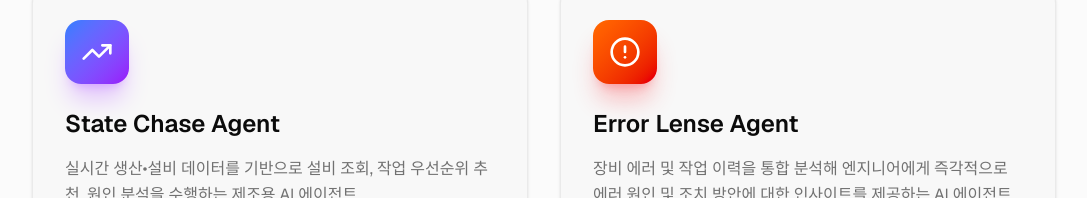
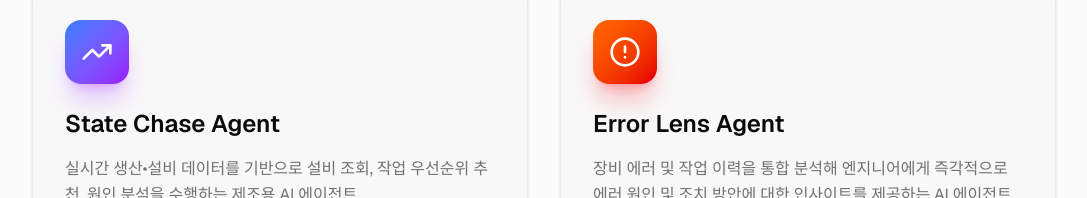
Before and after one commit to skax-11825/Production-Support-AI, a Next.js app in the folder ai-agent-ui/: page / in a window 1280 px wide. Shown: the part 2970-3168 px from the top of the page, without its empty margins (96-1183 px from the left). Built offline with nearby package versions, Linux system fonts and the light colour scheme.

Commit message:
fix: Error Lens typo in agent-navigation

```diff
--- a/ai-agent-ui/components/agent-navigation.tsx
+++ b/ai-agent-ui/components/agent-navigation.tsx
@@ -17,7 +17,7 @@ export function AgentNavigation() {
     },
     {
       icon: AlertCircle,
-      title: "Error Lense Agent",
+      title: "Error Lens Agent",
       description:
         "장비 에러 및 작업 이력을 통합 분석해 엔지니어에게 즉각적으로 에러 원인 및 조치 방안에 대한 인사이트를 제공하는 AI 에이전트",
       href: "/error-lense",
```
